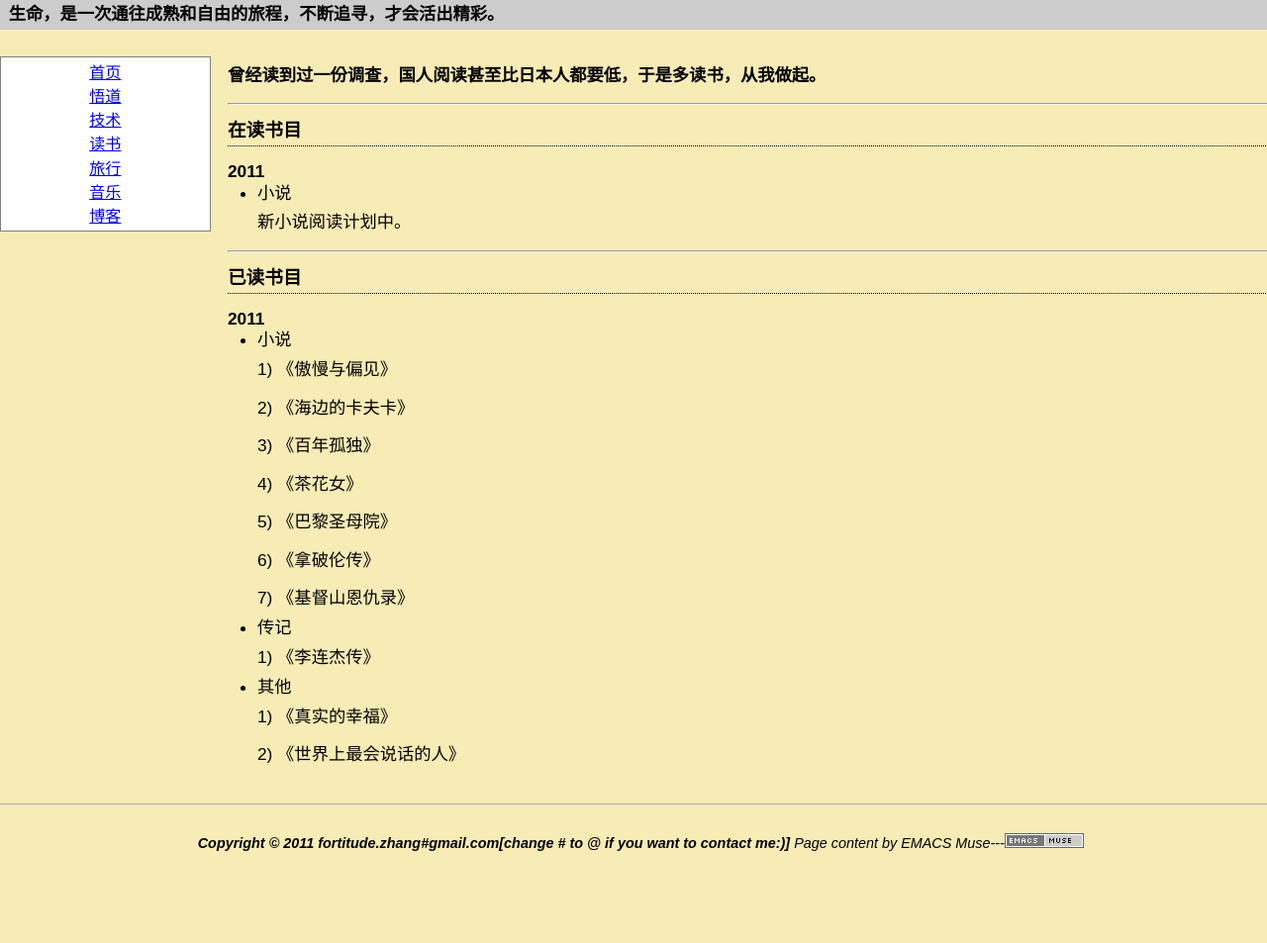
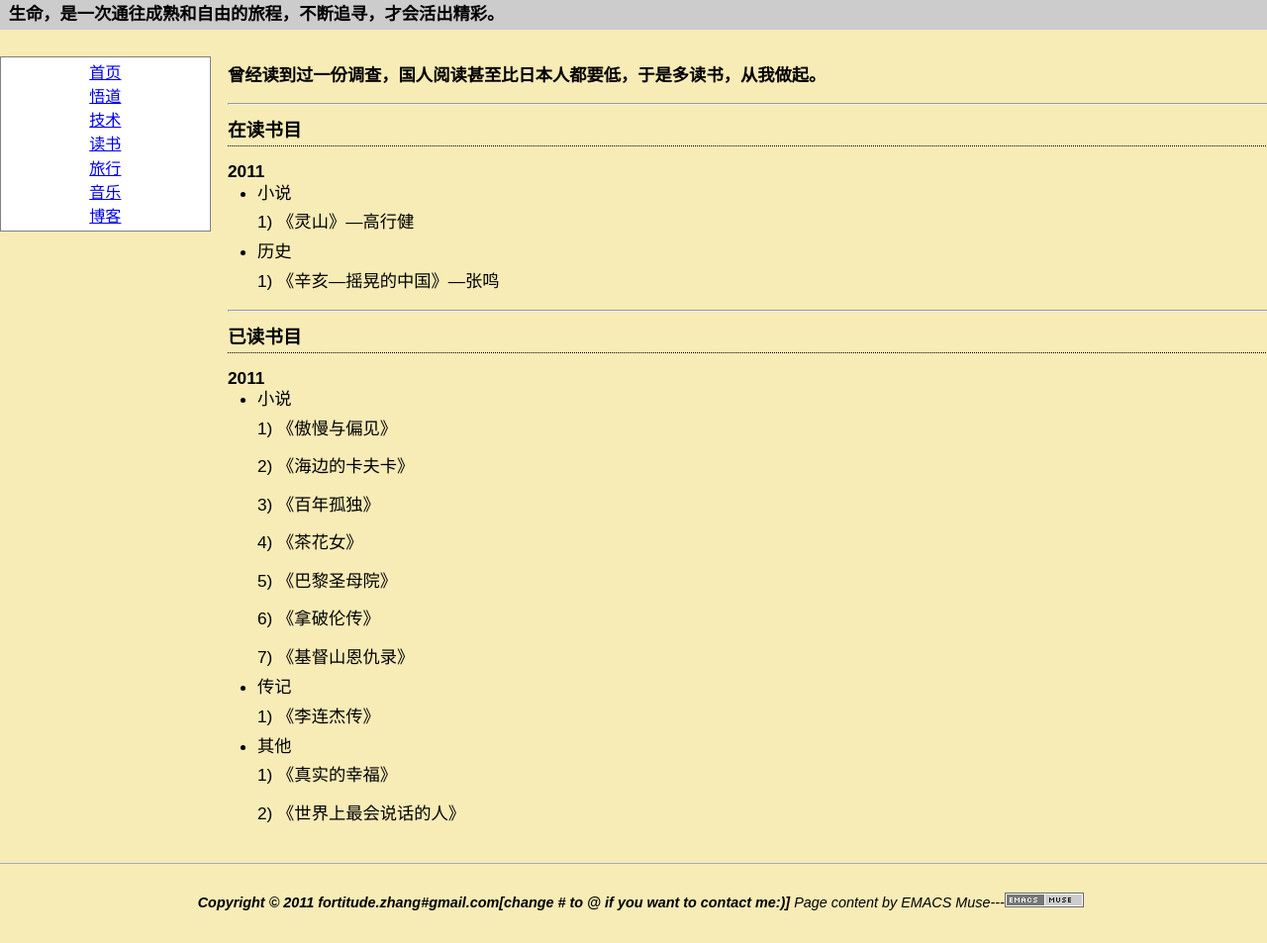
Before and after one commit to appleeye/fortitude-home, a plain HTML site: page muse/public_html/reading.html in a window 1280 px wide. Shown: the whole page at 99% size. Before the commit the page ends 912 px from the top, so only its background shows below. Drawn offline with Linux system fonts and the light colour scheme.

Commit message:
muse:update my site

```diff
--- a/muse/public_html/reading.html
+++ b/muse/public_html/reading.html
@@ -47,7 +47,11 @@
 <ul>
 <li>小说
 
-<p>新小说阅读计划中。</p></li>
+<p>1) 《灵山》&mdash;高行健</p></li>
+
+<li>历史
+
+<p>1) 《辛亥&mdash;摇晃的中国》&mdash;张鸣</p></li>
 </ul>
 
 <hr>
```
Also changed, not shown: muse/public_html/tech.html (+2 -3 lines), 3 other files.
